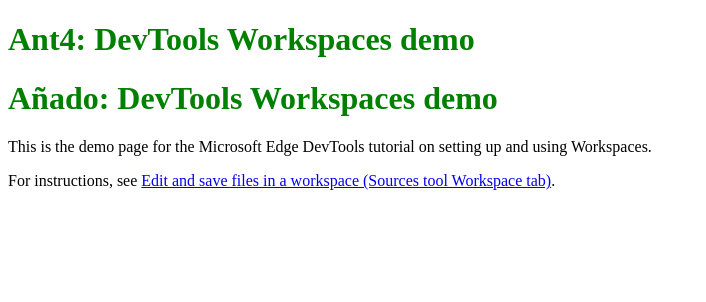
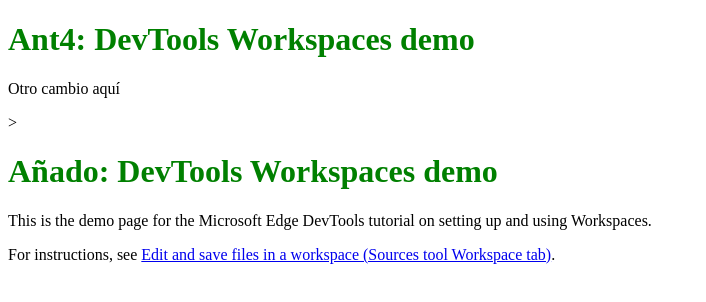
Before and after one commit to ToninoFer/webpruebas, a plain HTML site: page index.html in a window 1280 px wide. Shown: the whole page, without its empty margins (0-706 px from the left). Drawn offline with Linux system fonts and the light colour scheme.

Commit message:
Cambio 2 en index.html

```diff
--- a/index.html
+++ b/index.html
@@ -11,6 +11,7 @@
   </head>
   <body>
     <h1>Ant4: DevTools Workspaces demo</h1>
+    <p> Otro cambio aquí</p>>
     <h1>Añado: DevTools Workspaces demo</h1>
     <p>This is the demo page for the <span>Microsoft Edge DevTools</span> tutorial on setting up and using Workspaces.</p>
     <p>For instructions, see <a href="https://learn.microsoft.com/microsoft-edge/devtools/workspaces">Edit and save files in a workspace (Sources tool Workspace tab)</a>.</p>
```
